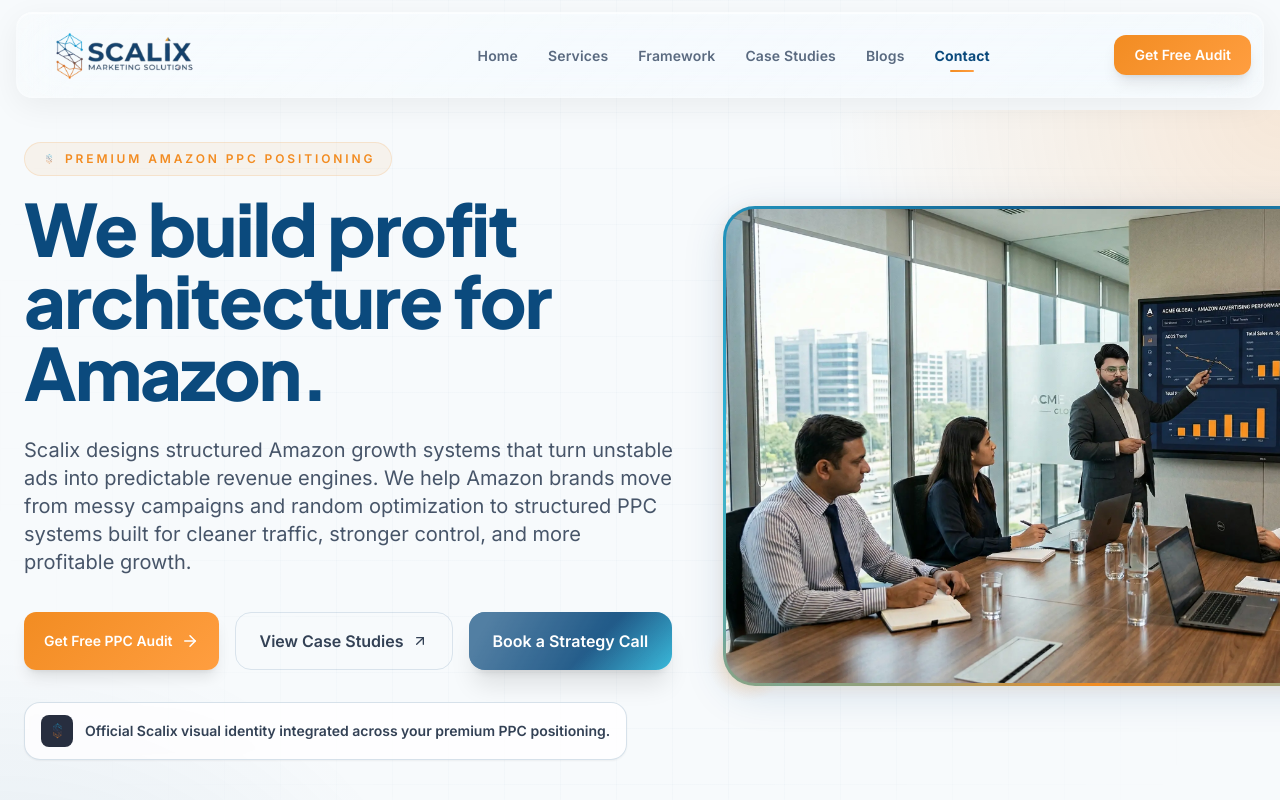
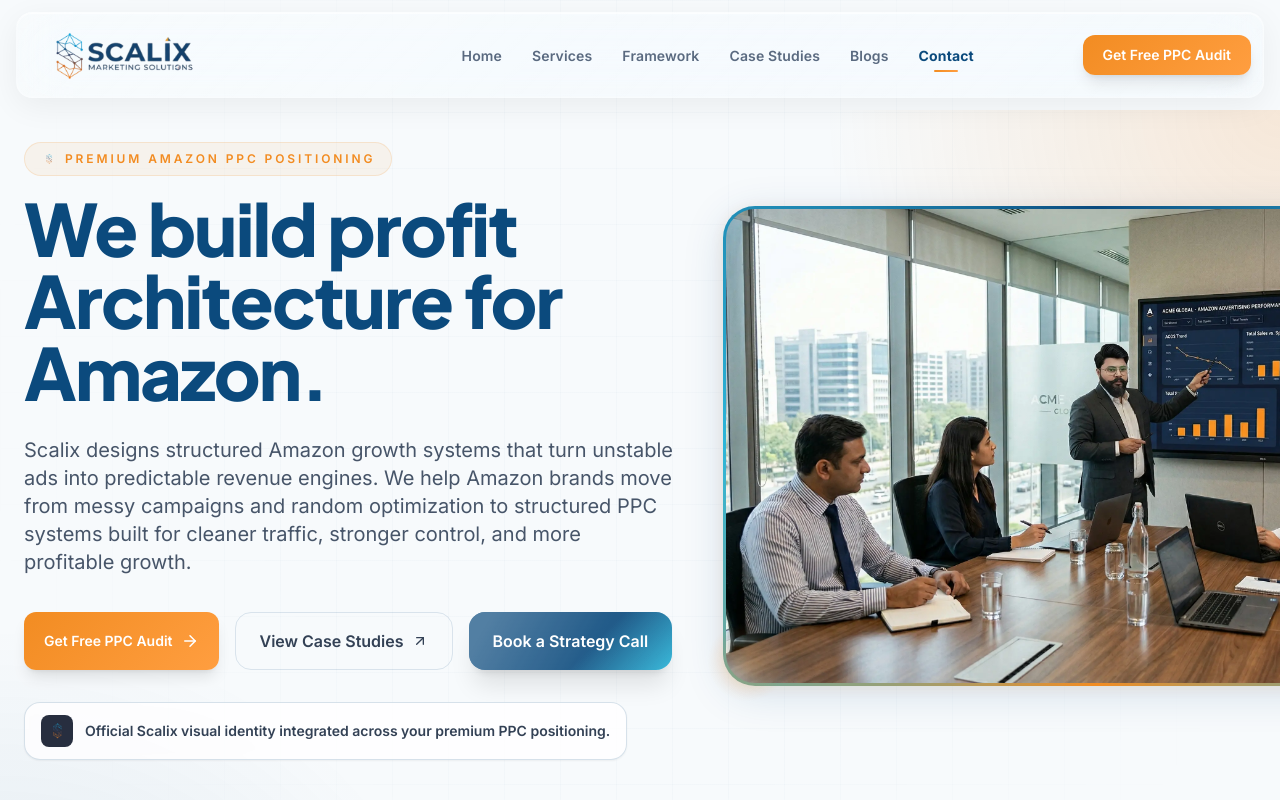
Before and after one commit to Devansh8472/Scalix, a React (Vite) app: page / in a window 1280 px wide. Shown: the top 800 px of the page. Built offline with nearby package versions, Linux system fonts and the light colour scheme.

Commit message:
Initial commit

```diff
--- a/src/App.tsx
+++ b/src/App.tsx
@@ -494,8 +494,8 @@
               className="nav-cta btn-press shrink-0 rounded-xl px-5 py-2.5 text-sm font-semibold text-white shadow-lg transition hover:scale-[1.03]"
               style={ctaPrimaryStyle}
             >
-              <span className="hidden sm:inline">Get Free Audit</span>
-              <span className="sm:hidden">Audit</span>
+              <span className="hidden sm:inline">Get Free PPC Audit</span>
+              <span className="sm:hidden">Get Free PPC Audit</span>
             </a>
             <button
               type="button"
@@ -558,7 +558,7 @@
             <div>
               <SectionLabel>Premium Amazon PPC Positioning</SectionLabel>
               <h1 className="max-w-3xl text-5xl font-extrabold leading-[1.12] tracking-tight md:text-7xl" style={{ color: brand.navy }}>
-                We build profit architecture for Amazon.
+                We build profit Architecture for Amazon.
               </h1>
               <p className="mt-7 max-w-2xl text-lg leading-8 text-slate-600 md:text-xl">
                 Scalix designs structured Amazon growth systems that turn unstable ads into
```
